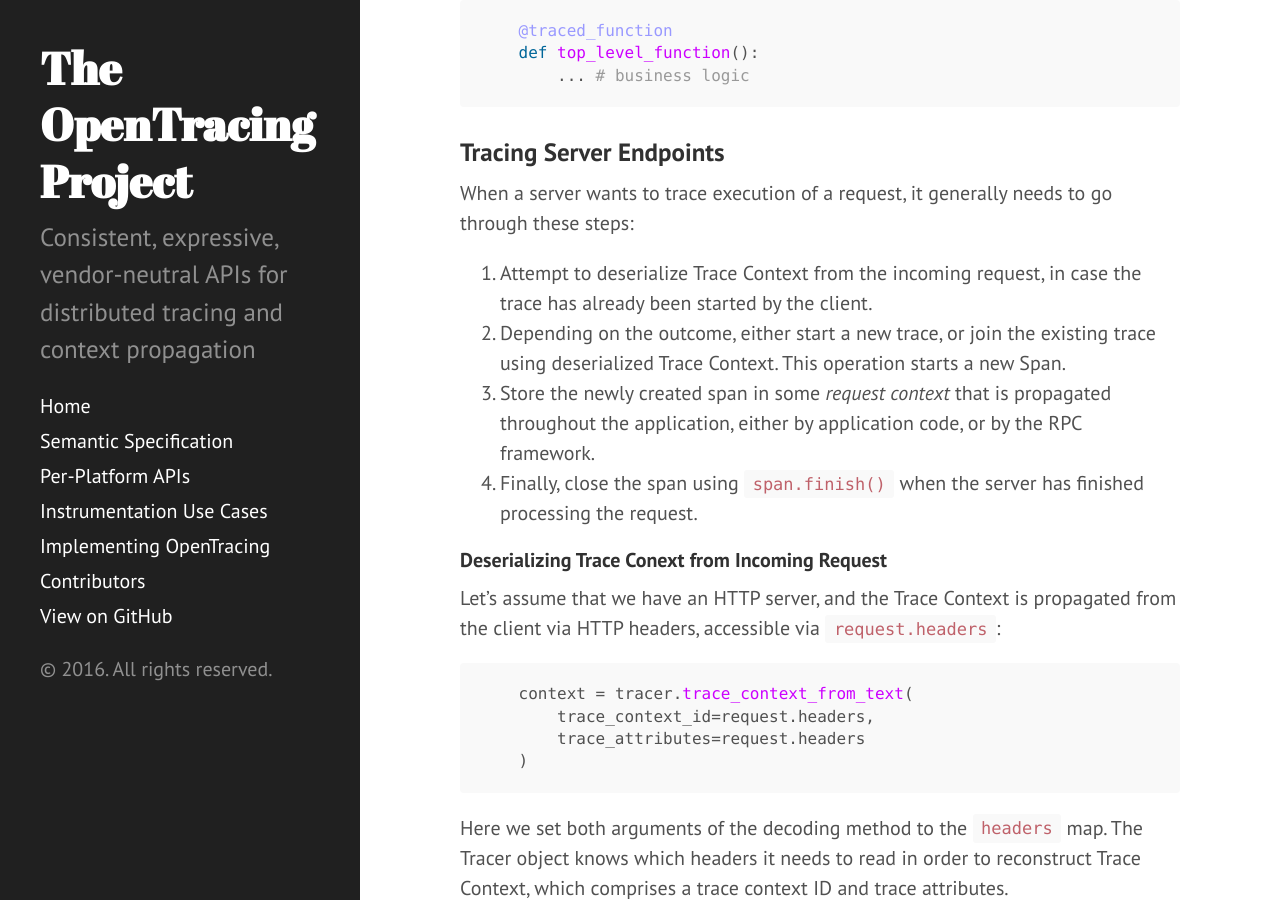
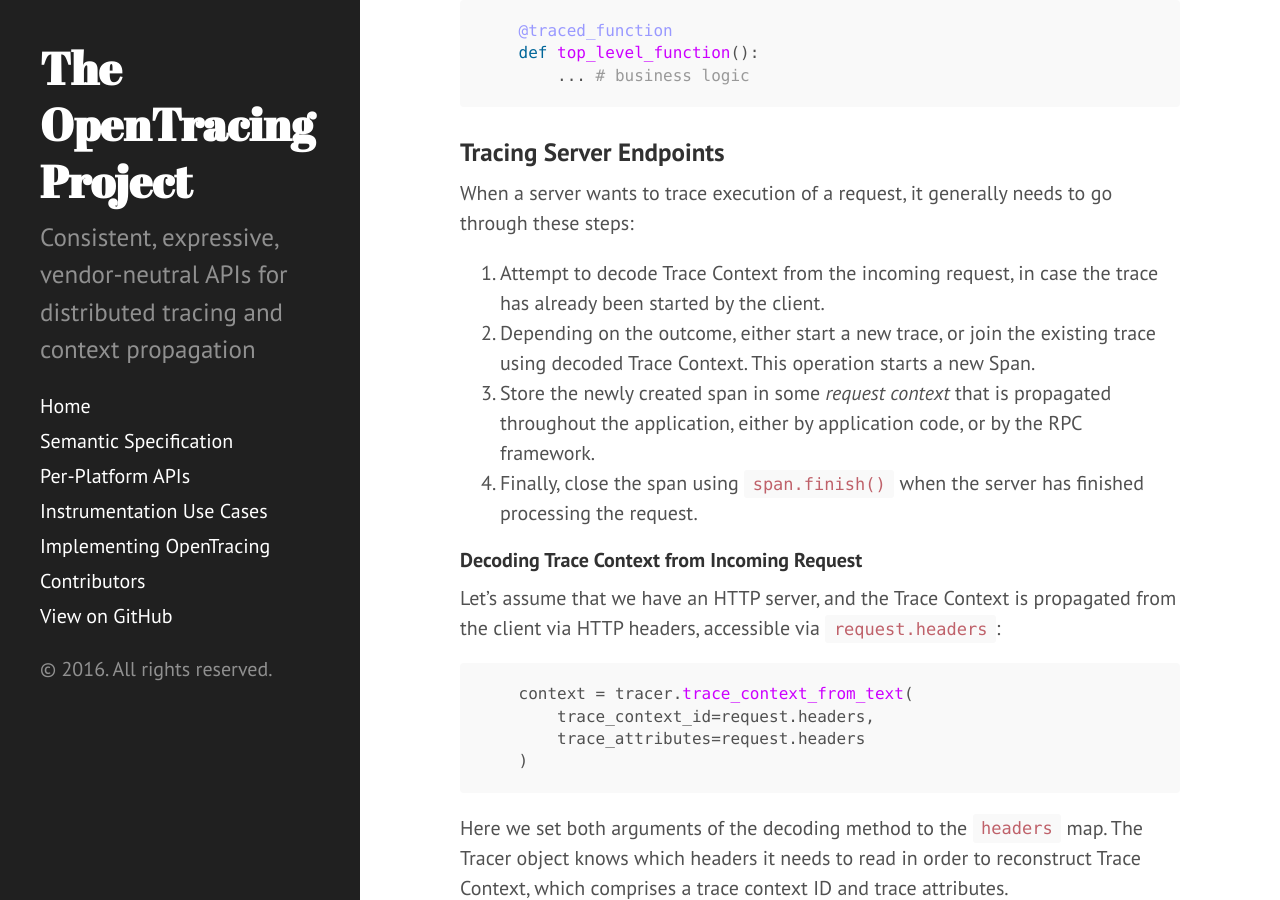
Before and after one commit to opentracing/opentracing.io, a Jekyll site: the page built from use-cases.md, in a window 1280 px wide and 900 px high, scrolled down 1455 px. Built offline with Jekyll 4.4.1, drawn with Linux system fonts in a browser that asks for light colours; Markdown is read by kramdown in place of the engine named in the settings; some of the changed text lies outside the part shown.

Commit message:
Replace "serialization' with "encoding"

```diff
--- a/use-cases.md
+++ b/use-cases.md
@@ -44,12 +44,12 @@
 
 When a server wants to trace execution of a request, it generally needs to go through these steps:
 
-  1. Attempt to deserialize Trace Context from the incoming request, in case the trace has already been started by the client.
-  1. Depending on the outcome, either start a new trace, or join the existing trace using deserialized Trace Context. This operation starts a new Span.
+  1. Attempt to decode Trace Context from the incoming request, in case the trace has already been started by the client.
+  1. Depending on the outcome, either start a new trace, or join the existing trace using decoded Trace Context. This operation starts a new Span.
   1. Store the newly created span in some _request context_ that is propagated throughout the application, either by application code, or by the RPC framework.
   1. Finally, close the span using `span.finish()` when the server has finished processing the request.
 
-#### Deserializing Trace Conext from Incoming Request
+#### Decoding Trace Context from Incoming Request
 
 Let's assume that we have an HTTP server, and the Trace Context is propagated from the client via HTTP headers, accessible via `request.headers`:
 
```
Also changed, not shown: other parts of use-cases.md (+1 -1 lines).
